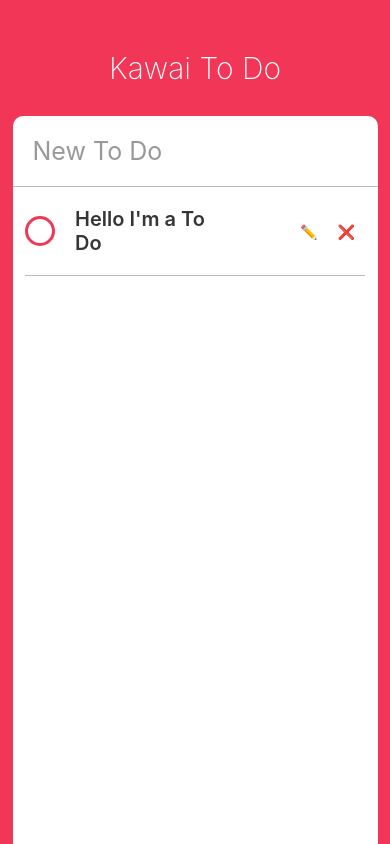
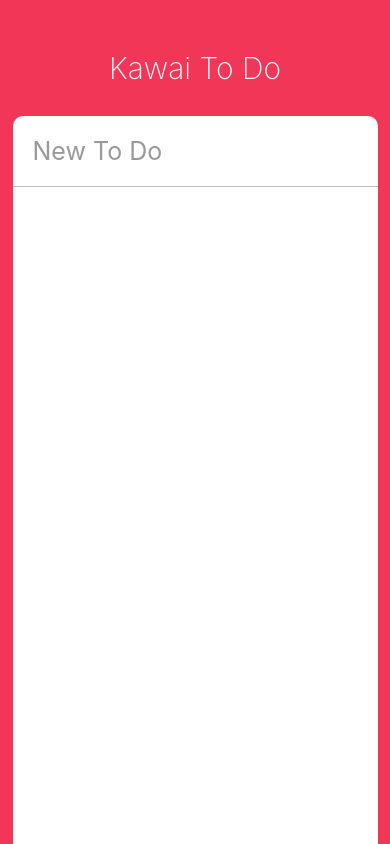
Before and after one commit to tlaworms77/kawai-todo, a React Native app: screen / in a window 390 px wide. Built offline with nearby package versions, Linux system fonts and the light colour scheme.

Commit message:
do not working why ??? .... WTF..

```diff
--- a/App.js
+++ b/App.js
@@ -18,7 +18,8 @@ const { height, width } = Dimensions.get("window");
 export default class App extends React.Component {
   state = {
     newToDo: "",
-    loadedToDos: false
+    loadedToDos: false,
+    toDos: {}
   };
 
   componentDidMount = () => {
@@ -26,8 +27,8 @@ export default class App extends React.Component {
   }
 
   render() {
-    const { newToDo, loadedToDos } = this.state;
-
+    const { newToDo, loadedToDos, toDos } = this.state;
+    console.log(toDos);
     if(!loadedToDos) {
       return <AppLoading />
     }
@@ -48,7 +49,7 @@ export default class App extends React.Component {
             onSubmitEditing={this._addToDo}
           />
           <ScrollView contentContainerStyle={styles.toDos}>
-            <ToDo text={"Hello I'm a To Do"}/>
+            {Object.values(toDos).map(toDo => <ToDo key={toDo.id} {...toDo} />)}
           </ScrollView>
         </View>
       </View>
--- a/ToDo.js
+++ b/ToDo.js
@@ -1,15 +1,22 @@
 import React, {Component} from 'react';
 import { View, Text, TouchableOpacity, StyleSheet, Dimensions, TextInput } from 'react-native';
+import PropTypes from 'prop-types';
 
 const { width, height } = Dimensions.get("window");
 
 // 풀컴포넌트를 만들자.
 export default class ToDo extends Component {
-    state = {
-        isEditing: false,
-        isCompleted: false,
-        toDoValue: ""
+
+    constructor(props) {
+        super(props);
+        this.state = { isEditing: false, toDoValue: props.text };
     }
+
+    static propTypes = {
+        text: PropTypes.string.isRequired,
+        isCompleted: PropTypes.bool.isRequired
+    }
+
     render() {
         const {isCompleted, isEditing, toDoValue} = this.state;
         const { text } = this.props;
@@ -87,10 +94,8 @@ export default class ToDo extends Component {
         });
     };
     _startEditing = () => {
-        const {text} = this.props;
         this.setState({
-            isEditing: true,
-            toDoValue: text
+            isEditing: true
         });
     };
     _finishEdition = () => {
@@ -143,8 +148,7 @@ const styles = StyleSheet.create({
     column: {
         flexDirection: "row",
         alignItems: "center",
-        width: width / 2,
-        justifyContent: "space-between"
+        width: width / 2
     },
     actions: {
         flexDirection: "row"
--- a/package.json
+++ b/package.json
@@ -8,6 +8,7 @@
   },
   "dependencies": {
     "expo": "^32.0.0",
+    "prop-types": "^15.7.2",
     "react": "16.5.0",
     "react-native": "https://github.com/expo/react-native/archive/sdk-32.0.0.tar.gz"
   },
```
Also changed, not shown: 1 other file (tests, documents, lock files or other folders).
